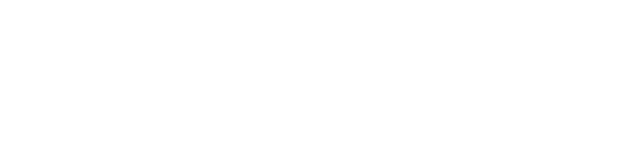
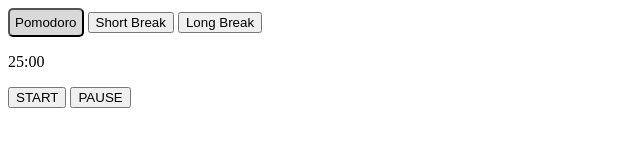
Before and after one commit to DiyorbekAbdulhamidov/POMODORO, a plain HTML site: page index.html in a window 1280 px wide. Shown: the whole page, without its empty margins (0-640 px from the left). Drawn offline with Linux system fonts and the light colour scheme.

Commit message:
html tugadi polniy

```diff
--- a/index.html
+++ b/index.html
@@ -8,6 +8,24 @@
     <title>1-dars(POMODORO)</title>
 </head>
 <body>
+    <main class="container">
+        <div class="wrapper">
+            <div class="body">
+                <button id="pomodoro" style="background: rgba(0, 0, 0, 0.15); padding: 5px; border-radius: 5px;">Pomodoro</button>
+                <button id="shortBreak">Short Break</button>
+                <button id="longBreak">Long Break</button>
+            </div>
+            <div class="time-item">
+                <div class="time">
+                    <p id="time-box">25:00</p>
+                </div>
+            </div>
+            <div class="btn">
+                <button class="start">START</button>
+                <button id="pause">PAUSE</button>
+            </div>
+        </div>
+    </main>
     <script src="/main.js"></script>
 </body>
 </html>
```
